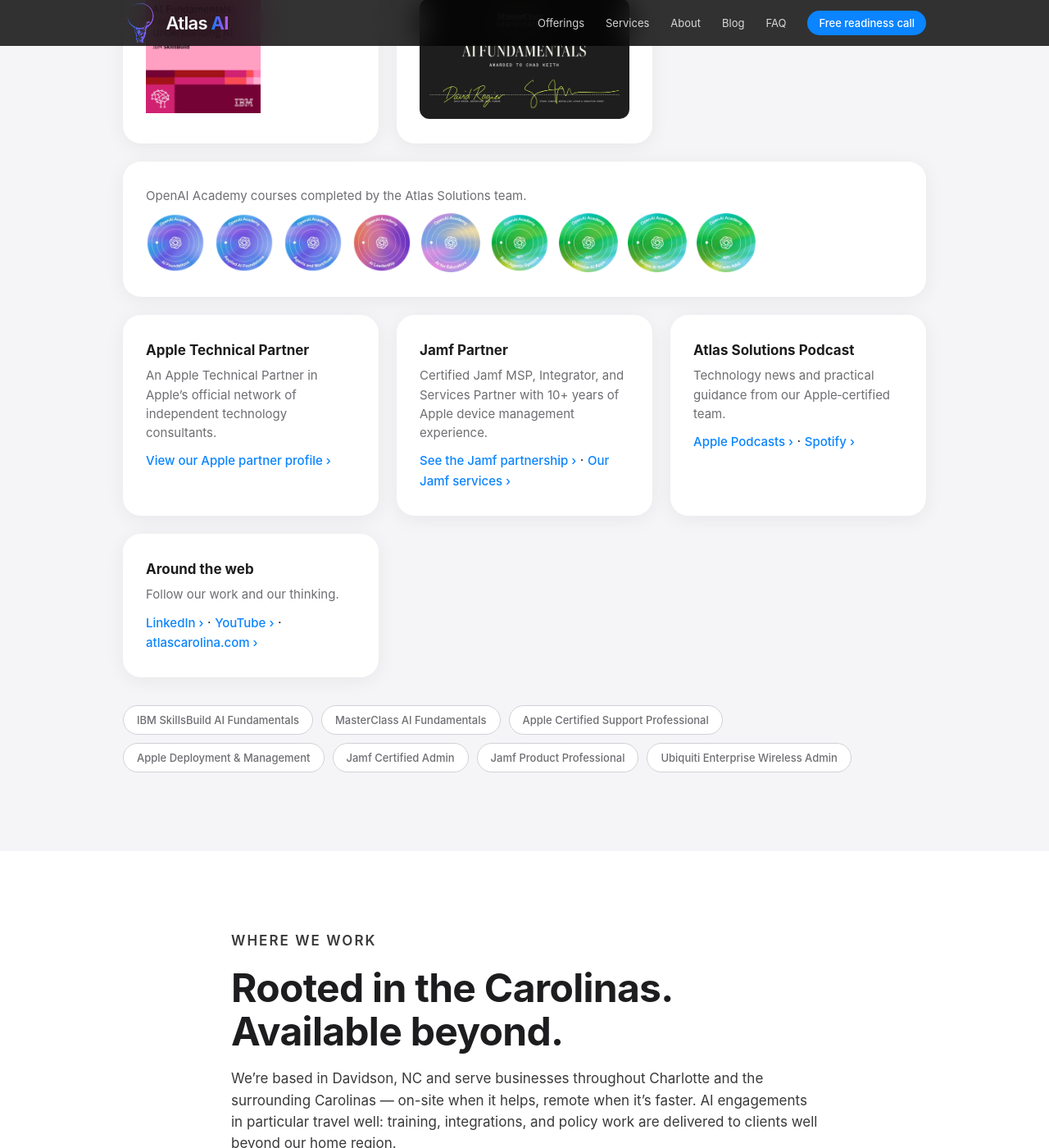
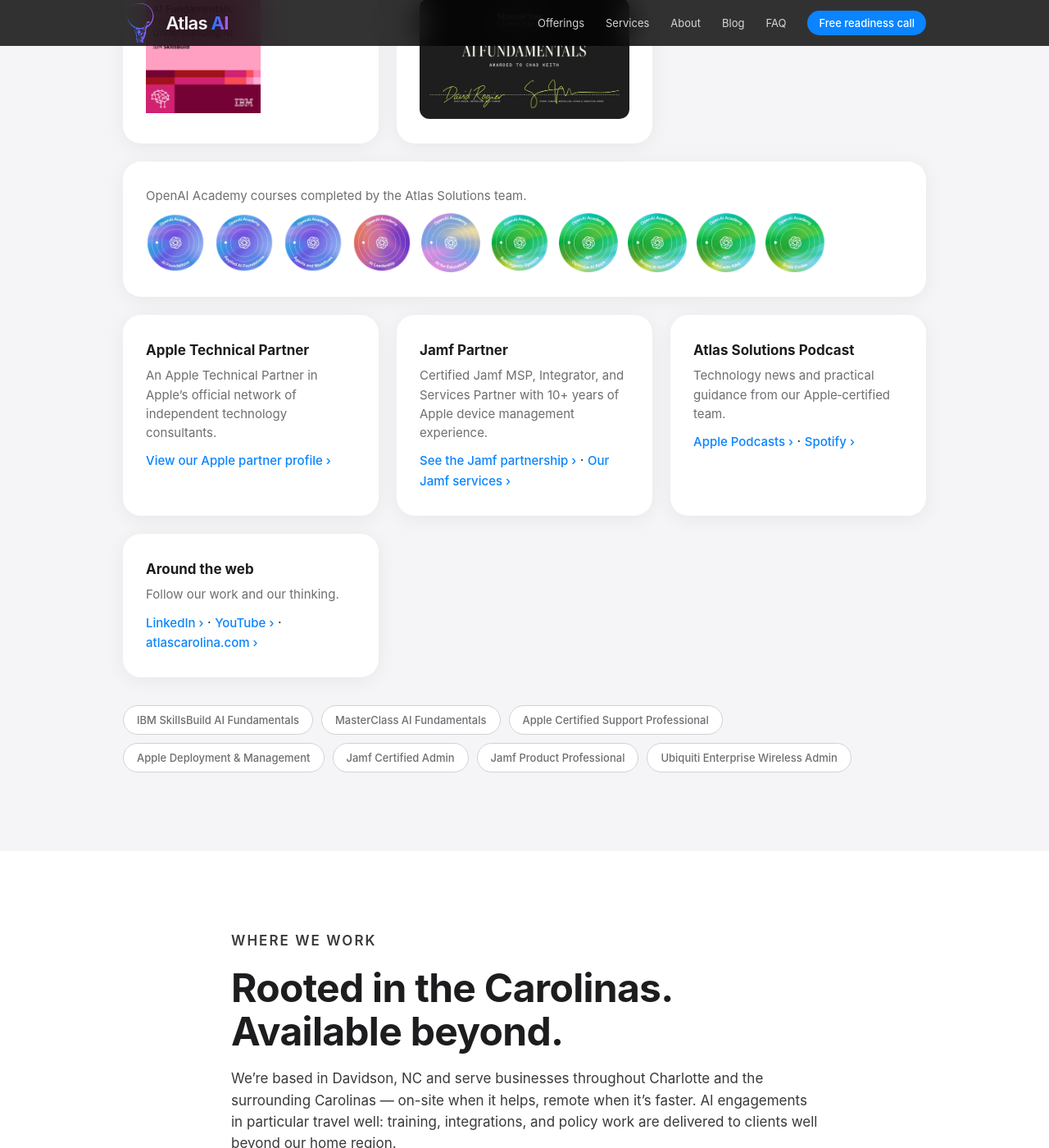
Before and after one commit to chadakeith/atlas-solutions-ai, a Jekyll site: the page about.html, which Jekyll copies as it is, in a window 1280 px wide and 1400 px high, scrolled down 4757 px. Shown: the whole window at 82% size. Built offline with Jekyll 4.4.1, drawn with Linux system fonts in a browser that asks for light colours.

Commit message:
Add the Scale Codex Across Teams and Systems OpenAI Academy badge.
It sits at the end of the green course group, after Build with Retrieval-Augmented Generation. Home shrinks the row to 60px so ten stay on one desktop line. Mobile wraps 5+5.

```diff
--- a/about.html
+++ b/about.html
@@ -297,6 +297,12 @@
                 <img src="assets/img/credentials/openai-academy-build-with-rag-badge.png" alt="OpenAI Academy Build with Retrieval-Augmented Generation course badge" width="72" height="72" loading="lazy" decoding="async">
               </picture>
             </a>
+            <a href="https://oaiacademy.credential.net/47434499-2643-4827-8a21-8cad0c0e97e0" target="_blank" rel="noopener">
+              <picture>
+                <source srcset="assets/img/credentials/openai-academy-scale-codex-badge.webp" type="image/webp">
+                <img src="assets/img/credentials/openai-academy-scale-codex-badge.png" alt="OpenAI Academy Scale Codex Across Teams and Systems course badge" width="72" height="72" loading="lazy" decoding="async">
+              </picture>
+            </a>
           </div>
         </div>
         <div class="cred reveal">
--- a/assets/style.css
+++ b/assets/style.css
@@ -347,26 +347,30 @@ a.card-link:hover { text-decoration: none; }
   display: block; width: 72px; height: 72px;
 }
 .cred:has(.oai-badge-row) { grid-column: 1 / -1; }
-/* Nine 72px badges need 744px on one line (ten would need 828px).
-   If that's tight, shrink to 64px (nine need 672px; ten, 748px) so
-   desktop Home stays one line. Narrower: 5+4 (5+5 with a tenth).
-   Tighter: 3 per line. */
+/* Ten 72px badges need 828px on one line. Shrink as the container
+   tightens so desktop Home stays one line (10×60px + 12px gaps = 708px,
+   which fits the ~716px Home prose). Mid widths wrap 5+5. The tight
+   About card shrinks a little further so five still fit on a line. */
 #backed-by .prose,
 .cred:has(.oai-badge-row) { container-type: inline-size; }
-@container (max-width: 743px) {
+@container (max-width: 827px) {
   .oai-badge-row img { width: 64px; height: 64px; }
 }
-@container (max-width: 671px) {
+@container (max-width: 747px) {
+  .oai-badge-row img { width: 60px; height: 60px; }
+}
+@container (max-width: 707px) {
   .oai-badge-row a:nth-child(5) {
-    margin-right: calc(100% - 5 * 64px - 4 * 12px);
+    margin-right: calc(100% - 5 * 60px - 4 * 12px);
   }
 }
-@container (max-width: 367px) {
-  .oai-badge-row a:nth-child(5) { margin-right: 0; }
-  .oai-badge-row a:nth-child(3),
-  .oai-badge-row a:nth-child(6),
-  .oai-badge-row a:nth-child(9) {
-    margin-right: calc(100% - 3 * 64px - 2 * 12px);
+/* Five 60px badges need 348px; shrink so 5+5 still holds in the
+   ~290px About card and ~346px Home column. */
+@container (max-width: 347px) {
+  .oai-badge-row img { width: 48px; height: 48px; }
+  .oai-badge-row { gap: 8px; }
+  .oai-badge-row a:nth-child(5) {
+    margin-right: calc(100% - 5 * 48px - 4 * 8px);
   }
 }
 .pill-row { display: flex; flex-wrap: wrap; gap: 10px; margin-top: 34px; }
--- a/index.html
+++ b/index.html
@@ -474,6 +474,12 @@
             <img src="assets/img/credentials/openai-academy-build-with-rag-badge.png" alt="OpenAI Academy Build with Retrieval-Augmented Generation course badge" width="72" height="72" loading="lazy" decoding="async">
           </picture>
         </a>
+        <a href="https://oaiacademy.credential.net/47434499-2643-4827-8a21-8cad0c0e97e0" target="_blank" rel="noopener">
+          <picture>
+            <source srcset="assets/img/credentials/openai-academy-scale-codex-badge.webp" type="image/webp">
+            <img src="assets/img/credentials/openai-academy-scale-codex-badge.png" alt="OpenAI Academy Scale Codex Across Teams and Systems course badge" width="72" height="72" loading="lazy" decoding="async">
+          </picture>
+        </a>
       </div>
     </div>
   </section>
```
Also changed, not shown: assets/img/credentials/openai-academy-scale-codex-badge.png (added), assets/img/credentials/openai-academy-scale-codex-badge.webp (added).
